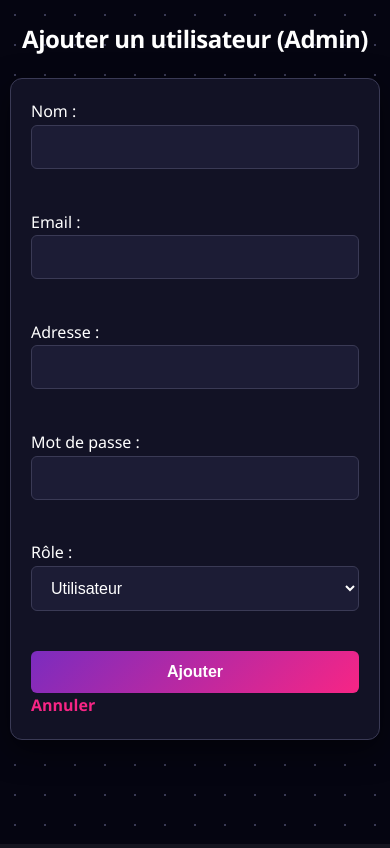
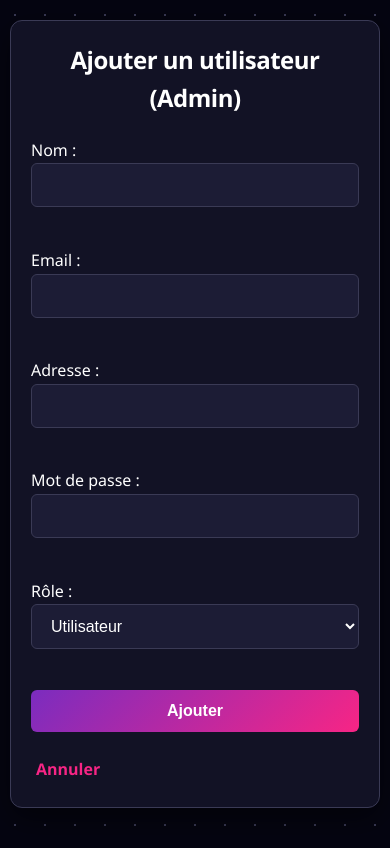
Before and after one commit to Detruni/cour_php, a PHP site: page /admin_add.php in a window 390 px wide. Run offline with PHP 8.4, Linux system fonts and the light colour scheme; the visitor is signed in with stand-in values (Sample User, id 1).

Commit message:
UI/UX : Responsive appliqué à toutes les pages (CRUD Admin inclus)

```diff
--- a/admin_add.php
+++ b/admin_add.php
@@ -43,10 +43,12 @@ if ($_SERVER['REQUEST_METHOD'] === 'POST') {
 <html lang="fr">
 <head>
     <meta charset="UTF-8">
+    <meta name="viewport" content="width=device-width, initial-scale=1.0">
     <title>Ajouter un utilisateur</title>
     <link rel="stylesheet" href="assets/css/style.css">
 </head>
 <body>
+    <div class="container">
         <h2>Ajouter un utilisateur (Admin)</h2>
 
         <?php if (isset($error)) echo "<p style='color:red'>$error</p>"; ?>
@@ -66,5 +68,6 @@ if ($_SERVER['REQUEST_METHOD'] === 'POST') {
             <button type="submit">Ajouter</button>
             <a href="admin.php">Annuler</a>
         </form>
+    </div>
 </body>
 </html>
--- a/admin_edit.php
+++ b/admin_edit.php
@@ -46,10 +46,12 @@ if ($_SERVER['REQUEST_METHOD'] === 'POST') {
 <html lang="fr">
 <head>
     <meta charset="UTF-8">
+    <meta name="viewport" content="width=device-width, initial-scale=1.0">
     <title>Modifier un utilisateur</title>
     <link rel="stylesheet" href="assets/css/style.css">
 </head>
 <body>
+    <div class="container">
         <h2>Modifier l'utilisateur : <?php echo htmlspecialchars($user['nom']); ?></h2>
 
         <?php if (isset($error)) echo "<p style='color:red'>$error</p>"; ?>
@@ -73,5 +75,6 @@ if ($_SERVER['REQUEST_METHOD'] === 'POST') {
             <button type="submit">Enregistrer les modifications</button>
             <a href="admin.php">Annuler</a>
         </form>
+    </div>
 </body>
 </html>
--- a/assets/css/style.css
+++ b/assets/css/style.css
@@ -38,7 +38,9 @@ body {
     background-size: 30px 30px;
 }
 
-h1, h2, h3 {
+h1,
+h2,
+h3 {
     margin-bottom: 20px;
     font-weight: 700;
     letter-spacing: -0.5px;
@@ -62,9 +64,9 @@ a:hover {
    2. CONTENEURS & FORMULAIRES
 ----------------------------------------------------------- */
 
-body > form,
+body>form,
 .container,
-body > table {
+body>table {
     background-color: var(--card-bg);
     padding: 40px;
     border-radius: 12px;
@@ -72,6 +74,7 @@ body > table {
     width: 100%;
     max-width: 500px;
     border: 1px solid var(--border-color);
+    margin-bottom: 20px;
 }
 
 input[type="text"],
@@ -89,7 +92,8 @@ select {
     transition: 0.3s;
 }
 
-input:focus, select:focus {
+input:focus,
+select:focus {
     outline: none;
     border-color: #f72585;
     box-shadow: 0 0 8px rgba(247, 37, 133, 0.3);
@@ -109,6 +113,7 @@ button[type="submit"],
     transition: transform 0.2s, box-shadow 0.2s;
     text-align: center;
     display: inline-block;
+    margin-bottom: 20px;
 }
 
 button[type="submit"]:hover,
@@ -124,7 +129,7 @@ button[type="submit"]:hover,
    3. TABLEAUX & ADMIN
 ----------------------------------------------------------- */
 
-body > table {
+body>table {
     max-width: 1000px;
 }
 
@@ -134,7 +139,8 @@ table {
     margin-top: 20px;
 }
 
-th, td {
+th,
+td {
     padding: 15px;
     text-align: left;
     border-bottom: 1px solid var(--border-color);
@@ -167,7 +173,8 @@ tr:hover {
     color: white;
 }
 
-p[style*="color:red"], .error {
+p[style*="color:red"],
+.error {
     background-color: rgba(255, 71, 87, 0.1);
     border-left: 4px solid var(--danger);
     color: var(--danger) !important;
@@ -205,6 +212,7 @@ a.btn-green {
     text-decoration: none;
     border: 1px solid transparent;
 }
+
 .btn-edit:hover {
     background-color: #4361ee;
     text-decoration: none;
@@ -221,6 +229,7 @@ a.btn-green {
     cursor: pointer;
     transition: 0.3s;
 }
+
 .btn-delete:hover {
     background-color: var(--danger);
     color: white;
@@ -228,6 +237,7 @@ a.btn-green {
 
 .profile-card {
     text-align: center;
+    margin-bottom: 50px;
 }
 
 .profile-avatar {
@@ -276,17 +286,40 @@ a.btn-green {
         padding: 20px 10px;
     }
 
-    body > form,
+    body>form,
     .container,
-    body > table,
+    body>table,
     .profile-card {
         width: 100%;
         padding: 20px;
     }
 
+    h1 {
+        font-size: 1.8rem;
+        text-align: center;
+    }
+
+    h2 {
+        font-size: 1.5rem;
+        text-align: center;
+    }
+
+    a {
+        padding: 5px;
+        display: inline-block;
+    }
+
     .table-responsive {
+        display: block;
         width: 100%;
         overflow-x: auto;
+        -webkit-overflow-scrolling: touch;
+    }
+
+    .container form {
+        padding: 0 !important;
+        box-shadow: none !important;
+        border: none !important;
     }
 
     .action-buttons {
@@ -294,7 +327,8 @@ a.btn-green {
         align-items: stretch;
     }
 
-    .action-buttons a, .action-buttons button {
+    .action-buttons a,
+    .action-buttons button {
         text-align: center;
     }
 }
--- a/index.html
+++ b/index.html
@@ -2,6 +2,7 @@
 <html lang="fr">
 <head>
     <meta charset="UTF-8">
+    <meta name="viewport" content="width=device-width, initial-scale=1.0">
     <title>Accueil</title>
     <link rel="stylesheet" href="assets/css/style.css">
 </head>
--- a/login.php
+++ b/login.php
@@ -41,6 +41,9 @@ if ($_SERVER['REQUEST_METHOD'] === 'POST') {
 <!DOCTYPE html>
 <html>
 <head>
+    <meta charset="UTF-8">
+    <meta name="viewport" content="width=device-width, initial-scale=1.0">
+    <title>Login</title>
     <link rel="stylesheet" href="assets/css/style.css">
 </head>
 <body>
--- a/register.php
+++ b/register.php
@@ -53,6 +53,7 @@ if ($_SERVER['REQUEST_METHOD'] === 'POST') {
 <html>
 <head>
     <meta charset="UTF-8">
+    <meta name="viewport" content="width=device-width, initial-scale=1.0">
     <title>Inscription</title>
     <link rel="stylesheet" href="assets/css/style.css">
 </head>
```
Lines whose indentation alone changed are shown as unchanged.
